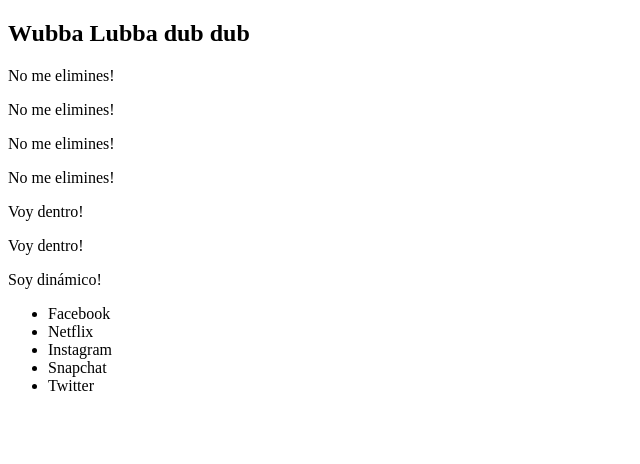
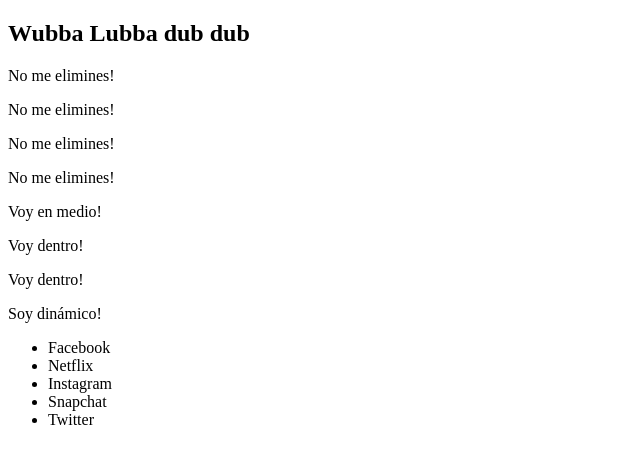
Before and after one commit to aRoA11/ejercicios_dom_js, a plain HTML site: page Ejercicio2/index.html in a window 1280 px wide. Shown: the whole page, without its empty margins (0-640 px from the left). Drawn offline with Linux system fonts and the light colour scheme.

Commit message:
ejercicio 2

```diff
--- a/Ejercicio2/index.js
+++ b/Ejercicio2/index.js
@@ -38,6 +38,9 @@
 let nuevoP5 = document.createElement('p')
 let textoP3 = document.createTextNode('Voy en medio!')
 nuevoP5.appendChild(textoP3)
+let divs = document.querySelectorAll('div:not([class])')
+let segundoDiv = divs[1]
+segundoDiv.parentNode.insertBefore(nuevoP5, segundoDiv)
 // 2.9 Inserta p con el texto 'Voy dentro!', dentro de todos los div con la clase.fn-insert-here
 let insertarTexto = document.querySelectorAll('div.fn-insert-here')
 insertarTexto.forEach((element) => {
```
